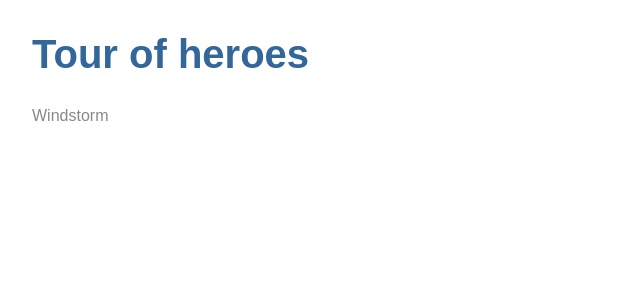
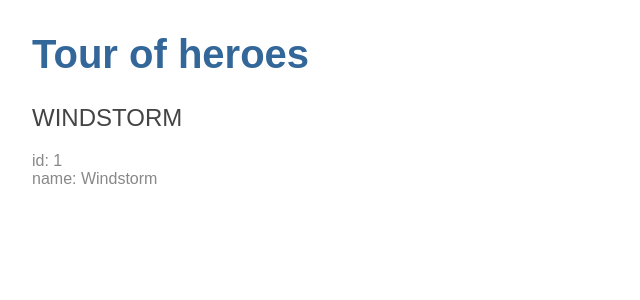
Before and after one commit to Tech-Artemis/tourguide_angular, an Angular app in the folder angular-tour-of-heroes/: page / in a window 1280 px wide. Shown: the top 300 px of the page, without its empty margins (0-640 px from the left). Built offline with nearby package versions, Linux system fonts and the light colour scheme.

Commit message:
make hero object

```diff
--- a/angular-tour-of-heroes/src/app/heroes/heroes.component.html
+++ b/angular-tour-of-heroes/src/app/heroes/heroes.component.html
@@ -1 +1,3 @@
-{{ hero }}
+<h2>{{ hero.name|uppercase }}</h2>
+<div><span>id: </span>{{ hero.id }}</div>
+<div><span>name: </span>{{ hero.name }}</div>
--- a/angular-tour-of-heroes/src/app/heroes/heroes.component.ts
+++ b/angular-tour-of-heroes/src/app/heroes/heroes.component.ts
@@ -1,4 +1,5 @@
 import { Component, OnInit } from '@angular/core';
+import { Hero } from '../hero';
 
 @Component({
   selector: 'app-heroes',
@@ -12,5 +13,8 @@
   ngOnInit() {
   }
 
-  hero = 'Windstorm';
+  hero: Hero = {
+  	id: 1,
+  	name: 'Windstorm'
+  };
 }
```
